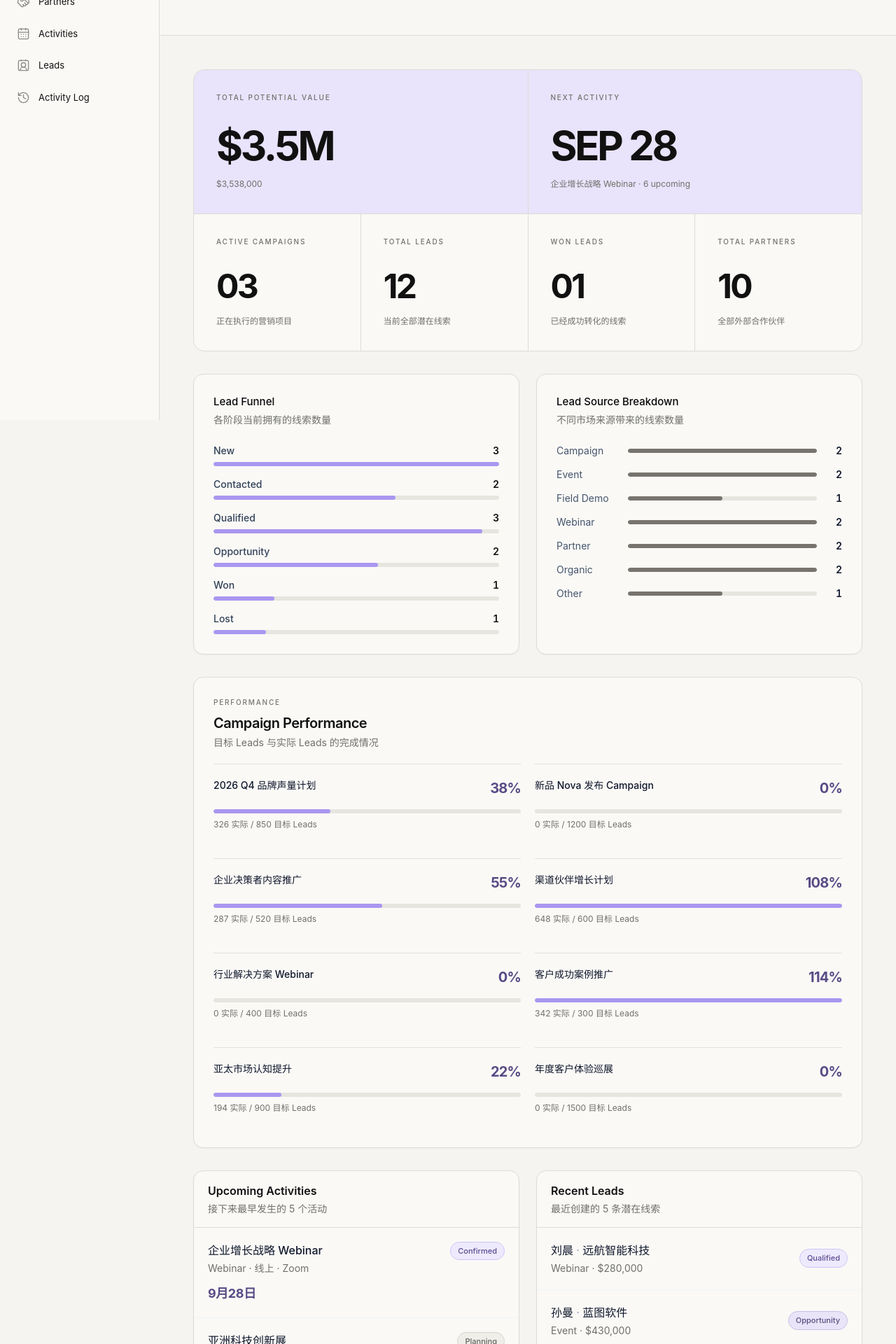
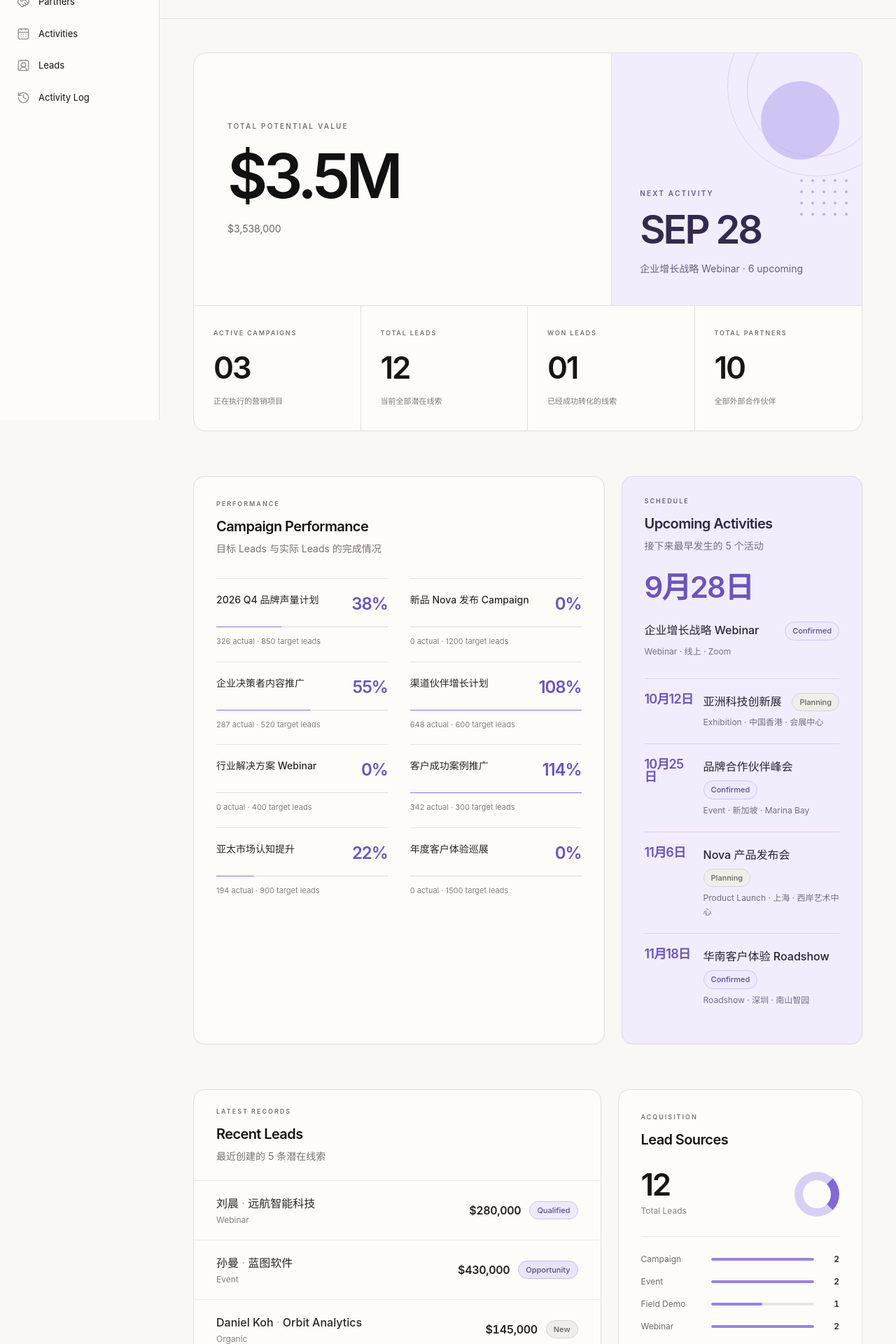
Before and after one commit to kiracat007/marketops-hub, a Next.js app: page /dashboard in a window 1280 px wide. Shown: the part 200-2120 px from the top of the page at 70% size. Built offline with nearby package versions, Linux system fonts and the light colour scheme.

Commit message:
style: redesign dashboard visual hierarchy

```diff
--- a/src/app/globals.css
+++ b/src/app/globals.css
@@ -1,10 +1,10 @@
 @import "tailwindcss";
 
 :root {
-  --background: #f5f4f0;
+  --background: #faf8f5;
   --foreground: #111111;
-  --surface: #fbfaf7;
-  --border: #dddcd7;
+  --surface: #fdfcf9;
+  --border: #e5e1db;
   --muted: #6f6f6b;
   --accent: #b5a4f5;
 }
@@ -70,7 +70,7 @@ main .shadow-2xl {
 }
 
 main .bg-white {
-  background-color: #fbfaf7;
+  background-color: #fdfcf9;
 }
 
 main [class*="border-zinc-200"] {
@@ -78,7 +78,7 @@ main [class*="border-zinc-200"] {
 }
 
 main .border-slate-200 {
-  border-color: #dddcd7;
+  border-color: #e5e1db;
 }
 
 main .border-slate-300 {
@@ -86,7 +86,7 @@ main .border-slate-300 {
 }
 
 main .bg-slate-50 {
-  background-color: #f8f7f3;
+  background-color: #faf8f5;
 }
 
 main .text-slate-950 {
@@ -118,7 +118,7 @@ main button.bg-teal-600:hover {
 }
 
 main table thead {
-  background-color: #f8f7f3;
+  background-color: #faf8f5;
   color: #6f6f6b;
 }
 
@@ -142,9 +142,9 @@ main [role="dialog"] {
 }
 
 main [role="dialog"] > div {
-  border: 1px solid #dddcd7;
+  border: 1px solid #e5e1db;
   border-radius: 16px;
-  background-color: #fbfaf7;
+  background-color: #fdfcf9;
 }
 
 @media (max-width: 1023px) {
--- a/src/components/app-shell.tsx
+++ b/src/components/app-shell.tsx
@@ -33,8 +33,8 @@ export function AppShell({ eyebrow, title, description, children }: AppShellProp
   const pathname = usePathname();
 
   return (
-    <div className="min-h-screen bg-[#f5f4f0] text-[#111111] lg:grid lg:grid-cols-[228px_1fr]">
-      <aside className="border-b border-[#dddcd7] bg-[#faf9f6] text-[#111111] lg:sticky lg:top-0 lg:h-screen lg:border-b-0 lg:border-r">
+    <div className="min-h-screen bg-[#faf8f5] text-[#111111] lg:grid lg:grid-cols-[228px_1fr]">
+      <aside className="border-b border-[#e5e1db] bg-[#fdfcf9] text-[#111111] lg:sticky lg:top-0 lg:h-screen lg:border-b-0 lg:border-r">
         <div className="flex h-16 items-center gap-3 px-5 lg:h-[76px]">
           <div className="grid size-8 place-items-center rounded-[9px] bg-[#111111] text-xs font-semibold text-white">M</div>
           <div>
@@ -53,11 +53,11 @@ export function AppShell({ eyebrow, title, description, children }: AppShellProp
                 href={item.href}
                 aria-label={item.label}
                 title={item.label}
-                className={`group flex shrink-0 items-center gap-3 rounded-[10px] px-3 py-2.5 text-[13px] transition-colors max-[479px]:size-10 max-[479px]:justify-center max-[479px]:p-0 ${isActive ? "bg-[#eeeafd] font-medium text-[#2f2845]" : "text-[#6f6f6b] hover:bg-[#f3f1ec] hover:text-[#111111]"}`}
+                className={`group flex shrink-0 items-center gap-3 rounded-[10px] px-3 py-2.5 text-[13px] transition-colors max-[479px]:size-10 max-[479px]:justify-center max-[479px]:p-0 ${isActive ? "bg-[#f0ebff] font-medium text-[#352c50]" : "text-[#706d68] hover:bg-[#f5f2ed] hover:text-[#111111]"}`}
               >
                 <Icon
                   aria-hidden="true"
-                  className={`size-[19px] shrink-0 transition-colors ${isActive ? "text-[#6d5ba6]" : "text-[#8d8b86] group-hover:text-[#44423f]"}`}
+                  className={`size-[19px] shrink-0 transition-colors ${isActive ? "text-[#7459c5]" : "text-[#918d87] group-hover:text-[#44413d]"}`}
                   strokeWidth={1.7}
                 />
                 <span className="max-[479px]:hidden">{item.label}</span>
@@ -68,7 +68,7 @@ export function AppShell({ eyebrow, title, description, children }: AppShellProp
       </aside>
 
       <main className="min-w-0">
-        <header className="border-b border-[#dddcd7] bg-[#f8f7f3] px-5 py-9 sm:px-8 lg:px-12 lg:py-14">
+        <header className="border-b border-[#e5e1db] bg-[#faf8f5] px-5 py-9 sm:px-8 lg:px-12 lg:py-11">
           <p className="text-[10px] font-medium uppercase tracking-[0.2em] text-[#77746f]">{eyebrow}</p>
           <h1 className="mt-4 text-[32px] font-bold tracking-[-0.045em] text-[#111111] sm:text-[42px]">{title}</h1>
           <p className="mt-4 max-w-2xl text-sm leading-7 text-[#6f6f6b] sm:text-[15px]">{description}</p>
--- a/src/components/dashboard/dashboard-overview.tsx
+++ b/src/components/dashboard/dashboard-overview.tsx
@@ -39,77 +39,103 @@ export function DashboardOverview() {
   ];
 
   return (
-    <div className="space-y-8">
-      <section className="grid gap-px overflow-hidden rounded-[16px] border border-[#dddcd7] bg-[#dddcd7] sm:grid-cols-2 xl:grid-cols-4" aria-label="关键指标">
-        {kpis.map((item, index) => (
-          <article key={item.label} className={`${item.feature ? "bg-[#e9e3fb]" : "bg-[#faf9f6]"} p-7 sm:p-8 ${index < 2 ? "xl:col-span-2" : ""}`}>
-            <p className="text-[10px] font-medium uppercase tracking-[0.18em] text-[#6f6f6b]">{item.label}</p>
-            <p className={`mt-8 font-bold leading-none tracking-[-0.055em] text-[#111111] ${item.feature ? "text-[46px] sm:text-[58px]" : "text-[40px] sm:text-[48px]"}`}>{item.value}</p>
-            <p className="mt-4 max-w-sm text-[12px] leading-5 text-[#6f6f6b]">{item.note}</p>
-          </article>
-        ))}
+    <div className="space-y-12 lg:space-y-16">
+      <section className="overflow-hidden rounded-[18px] border border-[#e4e0da] bg-[#fdfcf9] shadow-[0_1px_2px_rgba(17,17,17,0.025)]" aria-label="关键指标">
+        <div className="relative grid min-h-[360px] lg:grid-cols-[1.25fr_0.75fr]">
+          <div className="relative z-10 flex flex-col justify-center px-7 py-12 sm:px-10 lg:px-12 lg:py-16">
+            <p className="text-[10px] font-semibold uppercase tracking-[0.22em] text-[#77736d]">{kpis[0].label}</p>
+            <p className="mt-6 text-[58px] font-semibold leading-[0.9] tracking-[-0.065em] text-[#111111] sm:text-[76px] lg:text-[88px]">{kpis[0].value}</p>
+            <p className="mt-6 max-w-sm text-sm leading-6 text-[#6b6863]">{kpis[0].note}</p>
+          </div>
+
+          <div className="relative flex min-h-[250px] items-end overflow-hidden border-t border-[#e4e0da] bg-[#f1edfd] p-7 sm:p-10 lg:min-h-0 lg:border-l lg:border-t-0">
+            <div aria-hidden="true" className="absolute -right-16 -top-20 size-64 rounded-full border border-[#cfc5ee]/65" />
+            <div aria-hidden="true" className="absolute -right-7 -top-11 size-48 rounded-full border border-[#d9d0f3]" />
+            <div aria-hidden="true" className="absolute right-8 top-10 size-28 rounded-full bg-[#b7a4ef]/55" />
+            <div aria-hidden="true" className="absolute right-5 top-1/2 grid grid-cols-5 gap-3 opacity-45">
+              {Array.from({ length: 20 }).map((_, index) => <span key={index} className="size-1 rounded-full bg-[#8067ce]" />)}
+            </div>
+            <div className="relative z-10 max-w-xs">
+              <p className="text-[10px] font-semibold uppercase tracking-[0.22em] text-[#695d89]">{kpis[1].label}</p>
+              <p className="mt-4 text-[46px] font-semibold leading-none tracking-[-0.055em] text-[#332a4d] sm:text-[56px]">{kpis[1].value}</p>
+              <p className="mt-4 text-sm leading-6 text-[#685f7e]">{kpis[1].note}</p>
+            </div>
+          </div>
+        </div>
+
+        <div className="grid border-t border-[#e4e0da] sm:grid-cols-2 lg:grid-cols-4">
+          {kpis.slice(2).map((item) => (
+            <article key={item.label} className="border-b border-[#e4e0da] px-7 py-8 last:border-b-0 sm:[&:nth-child(odd)]:border-r lg:border-b-0 lg:border-r lg:last:border-r-0">
+              <p className="text-[9px] font-semibold uppercase tracking-[0.2em] text-[#77736d]">{item.label}</p>
+              <p className="mt-5 text-[38px] font-semibold leading-none tracking-[-0.05em] text-[#171615] sm:text-[44px]">{item.value}</p>
+              <p className="mt-4 text-[11px] leading-5 text-[#7c7973]">{item.note}</p>
+            </article>
+          ))}
+        </div>
       </section>
 
-      <section className="grid gap-6 xl:grid-cols-2">
-        <article className="rounded-[14px] border border-[#dddcd7] bg-[#faf9f6] p-7 shadow-sm">
-          <h2 className="text-[15px] font-medium text-zinc-950">Lead Funnel</h2>
-          <p className="mt-1 text-sm text-slate-500">各阶段当前拥有的线索数量</p>
-          <div className="mt-6 space-y-4">
-            {funnel.map((item, index) => (
-              <div key={item.status}>
-                <div className="mb-1.5 flex justify-between text-sm"><span className="font-medium text-slate-700">{item.status}</span><span className="font-semibold tabular-nums text-slate-950">{item.count}</span></div>
-                <div className="h-1.5 overflow-hidden rounded-full bg-[#e7e5df]"><div className="h-full rounded-full bg-[#a997f0]" style={{ width: `${Math.max((item.count / funnelMax) * 100 - index * 3, item.count ? 14 : 0)}%` }} /></div>
-              </div>
-            ))}
+      <section className="grid gap-6 xl:grid-cols-[1.45fr_0.85fr]">
+        <article className="rounded-[16px] border border-[#e4e0da] bg-[#fdfcf9] p-6 shadow-[0_1px_2px_rgba(17,17,17,0.025)] sm:p-8">
+          <p className="text-[9px] font-semibold uppercase tracking-[0.22em] text-[#77736d]">Performance</p>
+          <h2 className="mt-3 text-xl font-semibold tracking-[-0.03em] text-[#151412]">Campaign Performance</h2>
+          <p className="mt-2 text-sm text-[#77736d]">目标 Leads 与实际 Leads 的完成情况</p>
+          <div className="mt-8 grid gap-x-8 lg:grid-cols-2">
+            {initialCampaigns.map((campaign) => {
+              const rate = campaign.targetLeads === 0 ? 0 : Math.round((campaign.actualLeads / campaign.targetLeads) * 100);
+              return <div key={campaign.id} className="min-w-0 border-t border-[#e9e5df] py-5">
+                <div className="flex items-start justify-between gap-5"><p className="truncate text-sm font-medium text-[#292724]">{campaign.name}</p><span className="shrink-0 text-2xl font-semibold tracking-[-0.045em] text-[#6d54ba]">{rate}%</span></div>
+                <div className="mt-4 h-px overflow-hidden bg-[#dedad4]"><div className="h-full bg-[#8b6fe8]" style={{ width: `${Math.min(rate, 100)}%` }} /></div>
+                <p className="mt-3 text-[11px] text-[#85817b]">{campaign.actualLeads} actual · {campaign.targetLeads} target leads</p>
+              </div>;
+            })}
           </div>
         </article>
 
-        <article className="rounded-[14px] border border-[#dddcd7] bg-[#faf9f6] p-7 shadow-sm">
-          <h2 className="text-[15px] font-medium text-zinc-950">Lead Source Breakdown</h2>
-          <p className="mt-1 text-sm text-slate-500">不同市场来源带来的线索数量</p>
-          <div className="mt-6 space-y-3.5">
+        <article className="overflow-hidden rounded-[16px] border border-[#ddd5f1] bg-[#f2edfd] shadow-[0_1px_2px_rgba(17,17,17,0.025)]">
+          <div className="px-6 pb-5 pt-7 sm:px-8"><p className="text-[9px] font-semibold uppercase tracking-[0.22em] text-[#695d89]">Schedule</p><h2 className="mt-3 text-xl font-semibold tracking-[-0.03em] text-[#2d2740]">Upcoming Activities</h2><p className="mt-2 text-sm text-[#756c8a]">接下来最早发生的 5 个活动</p></div>
+          <div className="px-6 pb-6 sm:px-8 sm:pb-8">{upcomingActivities.slice(0, 5).map((activity, index) => <div key={activity.id} className="border-t border-[#dcd2f3] py-5 first:border-t-0 first:pb-7 first:pt-2">
+            <div className={`grid gap-3 ${index === 0 ? "" : "grid-cols-[72px_1fr] items-start"}`}>
+              <p className={`${index === 0 ? "text-[42px]" : "text-lg"} font-semibold uppercase leading-none tracking-[-0.045em] text-[#6d54ba]`}>{formatDate(activity.startDate)}</p>
+              <div className={index === 0 ? "mt-4" : ""}><div className="flex flex-wrap items-start justify-between gap-2"><p className="font-medium text-[#272235]">{activity.name}</p><ActivityStatusBadge status={activity.status} /></div><p className="mt-1.5 text-xs leading-5 text-[#756c8a]">{activity.type} · {activity.location}</p></div>
+            </div>
+          </div>)}</div>
+        </article>
+      </section>
+
+      <section className="grid gap-6 xl:grid-cols-[1.25fr_0.75fr]">
+        <article className="overflow-hidden rounded-[16px] border border-[#e4e0da] bg-[#fdfcf9] shadow-[0_1px_2px_rgba(17,17,17,0.025)]">
+          <div className="border-b border-[#e9e5df] px-6 py-6 sm:px-8"><p className="text-[9px] font-semibold uppercase tracking-[0.22em] text-[#77736d]">Latest records</p><h2 className="mt-3 text-xl font-semibold tracking-[-0.03em] text-[#151412]">Recent Leads</h2><p className="mt-2 text-sm text-[#77736d]">最近创建的 5 条潜在线索</p></div>
+          <div>{recentLeads.map((lead) => <div key={lead.id} className="grid gap-3 border-b border-[#eeeae4] px-6 py-5 last:border-b-0 sm:grid-cols-[1fr_auto_auto] sm:items-center sm:px-8">
+            <div className="min-w-0"><p className="font-medium text-[#292724]">{lead.name} <span className="font-normal text-[#aaa59e]">·</span> {lead.company}</p><p className="mt-1 text-xs text-[#85817b]">{lead.source}</p></div><p className="text-base font-semibold tabular-nums tracking-[-0.02em] text-[#24211f]">{currency.format(lead.potentialValue)}</p><LeadStatusBadge status={lead.status} />
+          </div>)}</div>
+        </article>
+
+        <article className="rounded-[16px] border border-[#e4e0da] bg-[#fdfcf9] p-6 shadow-[0_1px_2px_rgba(17,17,17,0.025)] sm:p-8">
+          <p className="text-[9px] font-semibold uppercase tracking-[0.22em] text-[#77736d]">Acquisition</p>
+          <h2 className="mt-3 text-xl font-semibold tracking-[-0.03em] text-[#151412]">Lead Sources</h2>
+          <div className="mt-7 flex items-end justify-between border-b border-[#e9e5df] pb-7"><div><p className="text-[44px] font-semibold leading-none tracking-[-0.055em] text-[#171615]">{initialLeads.length}</p><p className="mt-2 text-xs text-[#85817b]">Total Leads</p></div><div aria-hidden="true" className="size-16 rounded-full border-[12px] border-[#d8cff5] border-r-[#8268d4]" /></div>
+          <div className="mt-6 space-y-4">
             {sources.map((item) => (
-              <div key={item.source} className="grid grid-cols-[90px_1fr_24px] items-center gap-3 text-sm">
-                <span className="text-slate-600">{item.source}</span>
-                <div className="h-1.5 overflow-hidden rounded-full bg-[#e7e5df]"><div className="h-full rounded-full bg-[#77746f]" style={{ width: `${(item.count / sourceMax) * 100}%` }} /></div>
-                <span className="text-right font-semibold tabular-nums text-slate-900">{item.count}</span>
+              <div key={item.source} className="grid grid-cols-[88px_1fr_24px] items-center gap-3 text-xs">
+                <span className="text-[#6f6b65]">{item.source}</span>
+                <div className="h-1 overflow-hidden rounded-full bg-[#e9e5df]"><div className="h-full rounded-full bg-[#9a82e2]" style={{ width: `${(item.count / sourceMax) * 100}%` }} /></div>
+                <span className="text-right font-semibold tabular-nums text-[#292724]">{item.count}</span>
               </div>
             ))}
           </div>
         </article>
       </section>
 
-      <section className="rounded-[14px] border border-[#dddcd7] bg-[#faf9f6] p-7 shadow-sm">
-        <p className="text-[10px] font-medium uppercase tracking-[0.18em] text-[#77746f]">Performance</p>
-        <h2 className="mt-2 text-xl font-semibold tracking-[-0.025em] text-[#111111]">Campaign Performance</h2>
-        <p className="mt-1 text-sm text-slate-500">目标 Leads 与实际 Leads 的完成情况</p>
-        <div className="mt-5 grid gap-5 lg:grid-cols-2">
-          {initialCampaigns.map((campaign) => {
-            const rate = campaign.targetLeads === 0 ? 0 : Math.round((campaign.actualLeads / campaign.targetLeads) * 100);
-            return <div key={campaign.id} className="min-w-0 border-t border-[#e3e1dc] py-5 first:border-t-0 lg:first:border-t">
-              <div className="flex items-start justify-between gap-4"><p className="truncate text-sm font-medium text-slate-900">{campaign.name}</p><span className="shrink-0 text-xl font-bold tracking-[-0.04em] text-[#594b85]">{rate}%</span></div>
-              <div className="mt-4 h-1.5 overflow-hidden rounded-full bg-[#e7e5df]"><div className="h-full rounded-full bg-[#a997f0]" style={{ width: `${Math.min(rate, 100)}%` }} /></div>
-              <p className="mt-2 text-xs text-slate-500">{campaign.actualLeads} 实际 / {campaign.targetLeads} 目标 Leads</p>
-            </div>;
-          })}
+      <section className="border-y border-[#e4e0da] py-8">
+        <div className="mb-8 sm:flex sm:items-end sm:justify-between"><div><p className="text-[9px] font-semibold uppercase tracking-[0.22em] text-[#77736d]">Pipeline</p><h2 className="mt-3 text-xl font-semibold tracking-[-0.03em] text-[#151412]">Lead Funnel</h2></div><p className="mt-2 text-sm text-[#77736d] sm:mt-0">各阶段当前拥有的线索数量</p></div>
+        <div className="grid gap-7 sm:grid-cols-2 xl:grid-cols-6">
+          {funnel.map((item, index) => (
+            <div key={item.status}>
+              <div className="flex items-end justify-between gap-3"><span className="text-xs font-medium text-[#65615c]">{item.status}</span><span className="text-2xl font-semibold tabular-nums tracking-[-0.04em] text-[#1d1b19]">{item.count}</span></div>
+              <div className="mt-3 h-px overflow-hidden bg-[#dedad4]"><div className="h-full bg-[#8b6fe8]" style={{ width: `${Math.max((item.count / funnelMax) * 100 - index * 3, item.count ? 14 : 0)}%` }} /></div>
+            </div>
+          ))}
         </div>
-      </section>
-
-      <section className="grid gap-6 xl:grid-cols-2">
-        <article className="overflow-hidden rounded-[14px] border border-[#dddcd7] bg-[#faf9f6] shadow-sm">
-          <div className="border-b border-slate-200 px-5 py-4"><h2 className="font-semibold text-slate-950">Upcoming Activities</h2><p className="mt-1 text-sm text-slate-500">接下来最早发生的 5 个活动</p></div>
-          <div className="divide-y divide-slate-100">{upcomingActivities.slice(0, 5).map((activity) => <div key={activity.id} className="p-5">
-            <div className="flex flex-wrap items-start justify-between gap-2"><div><p className="font-medium text-slate-900">{activity.name}</p><p className="mt-1 text-sm text-slate-500">{activity.type} · {activity.location}</p></div><ActivityStatusBadge status={activity.status} /></div>
-            <p className="mt-3 text-lg font-bold uppercase tracking-[-0.025em] text-[#594b85]">{formatDate(activity.startDate)}</p>
-          </div>)}</div>
-        </article>
-
-        <article className="overflow-hidden rounded-[14px] border border-[#dddcd7] bg-[#faf9f6] shadow-sm">
-          <div className="border-b border-slate-200 px-5 py-4"><h2 className="font-semibold text-slate-950">Recent Leads</h2><p className="mt-1 text-sm text-slate-500">最近创建的 5 条潜在线索</p></div>
-          <div className="divide-y divide-slate-100">{recentLeads.map((lead) => <div key={lead.id} className="flex flex-wrap items-center justify-between gap-3 p-5">
-            <div className="min-w-0"><p className="font-medium text-slate-900">{lead.name} <span className="font-normal text-slate-400">·</span> {lead.company}</p><p className="mt-1 text-sm text-slate-500">{lead.source} · {currency.format(lead.potentialValue)}</p></div><LeadStatusBadge status={lead.status} />
-          </div>)}</div>
-        </article>
       </section>
     </div>
   );
```
